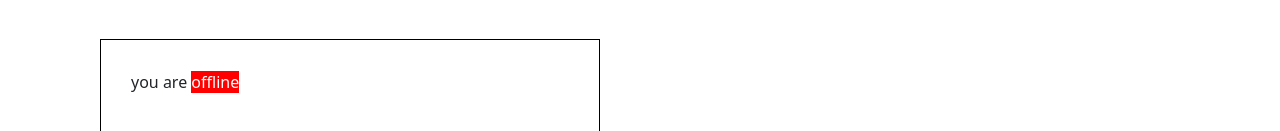
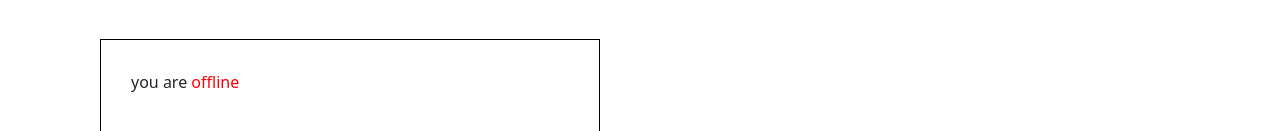
Before and after one commit to Knightch/AngularPracticeRepo, an Angular app in the folder angular-concept-prac/: page / in a window 1280 px wide. Shown: the part 1190-1321 px from the top of the page. Built offline with nearby package versions, Linux system fonts and the light colour scheme.

Commit message:
using ngclass

```diff
--- a/angular-concept-prac/src/app/directive-concept/directive-concept.component.html
+++ b/angular-concept-prac/src/app/directive-concept/directive-concept.component.html
@@ -10,5 +10,9 @@
 </div>
 <hr>
 <div class="card-section">
-  <p>you are <span [ngStyle]="{backgroundColor:gettingBgColor(), color:'white'}">{{ statusOnSocialMedia }}</span></p>
+  <p>you are
+    <span  [ngClass]="{online:statusOnSocialMedia==='online'}"></span>
+    <span [ngStyle]="{color:gettingTextColor()}">{{ statusOnSocialMedia }}
+    </span>
+  </p>
 </div>
--- a/angular-concept-prac/src/app/directive-concept/directive-concept.component.scss
+++ b/angular-concept-prac/src/app/directive-concept/directive-concept.component.scss
@@ -8,3 +8,13 @@ input {
   margin-bottom: 12px;
   width: 300px;
 }
+
+.online{
+  background-color: green;
+  border-radius: 50%;
+  // margin-top: 8px;
+  margin-right: 2px;
+  height: 8px;
+  width: 8px;
+  display: inline-block;
+}
--- a/angular-concept-prac/src/app/directive-concept/directive-concept.component.ts
+++ b/angular-concept-prac/src/app/directive-concept/directive-concept.component.ts
@@ -13,7 +13,7 @@ export class DirectiveConceptComponent implements OnInit {
     this.statusOnSocialMedia = Math.random() > 0.4 ? 'online' : 'offline'
   }
 
-  gettingBgColor() {
+  gettingTextColor() {
     return this.statusOnSocialMedia === 'online' ? 'green' : 'red';
   }
   ngOnInit(): void {
```
